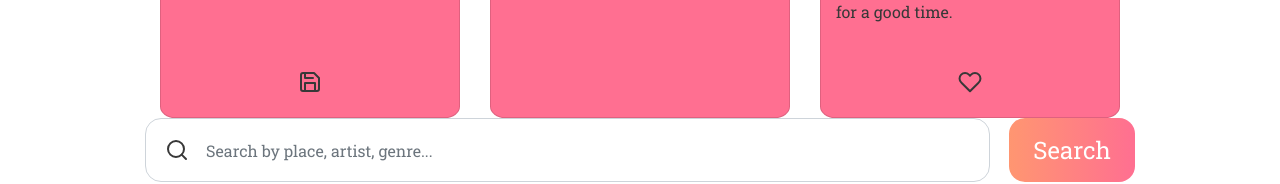
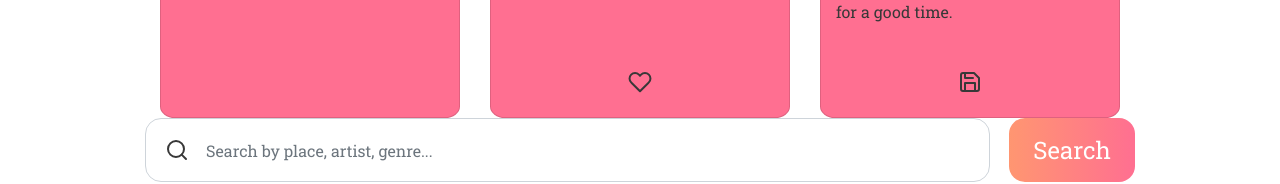
Before and after one commit to RCASTIEN/projet-concert-MEL, a React (Create React App) app in the folder wildtickets/: page / in a window 1280 px wide. Shown: the part 385-569 px from the top of the page. Built offline with nearby package versions, Linux system fonts and the light colour scheme; no server answers.

Commit message:
Rectifying cards.

```diff
--- a/wildtickets/src/App.js
+++ b/wildtickets/src/App.js
@@ -52,13 +52,13 @@ class App extends Component {
                     <CardText className="textColumn">Discover popular artist and concerts near you !
   Pick an artist or a date that you like and have a wonderful evening.
                   </CardText>
-                  <Save className="disk-card" />
                   </Card>
                 </Col>
                 <Col>
                   <Card className="cardThree">
                     <CardText className="textColumn">Put a like on the artist you prefer
 and follow his tours on the "Favorites" tab to  never miss any concert near you.</CardText>
+                    <Heart className="disk-card" />
                   </Card>
                 </Col>
                 <Col>
@@ -66,7 +66,7 @@ and follow his tours on the "Favorites" tab to  never miss any concert near you.
                     <CardText className="textColumn">Save the date of a concert that you like
   so you don't forget it and organize your outings. Go to the "Favorite" tab to find opportunities for a good time.
                   </CardText>
-                  <Heart className="disk-card" />
+                    <Save className="disk-card" />
                   </Card>
                 </Col>
               </Row>
```
Lines whose indentation alone changed are shown as unchanged.
